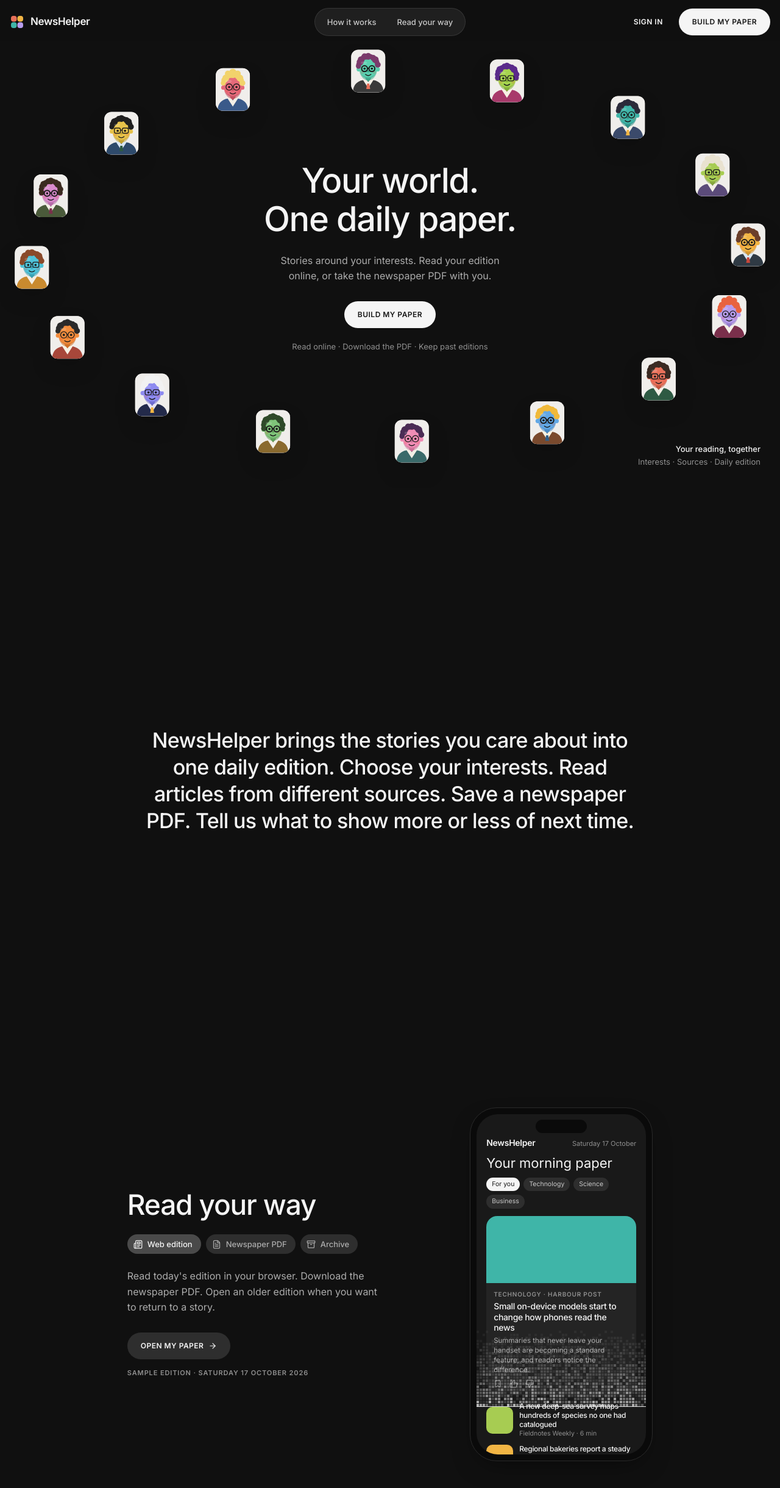
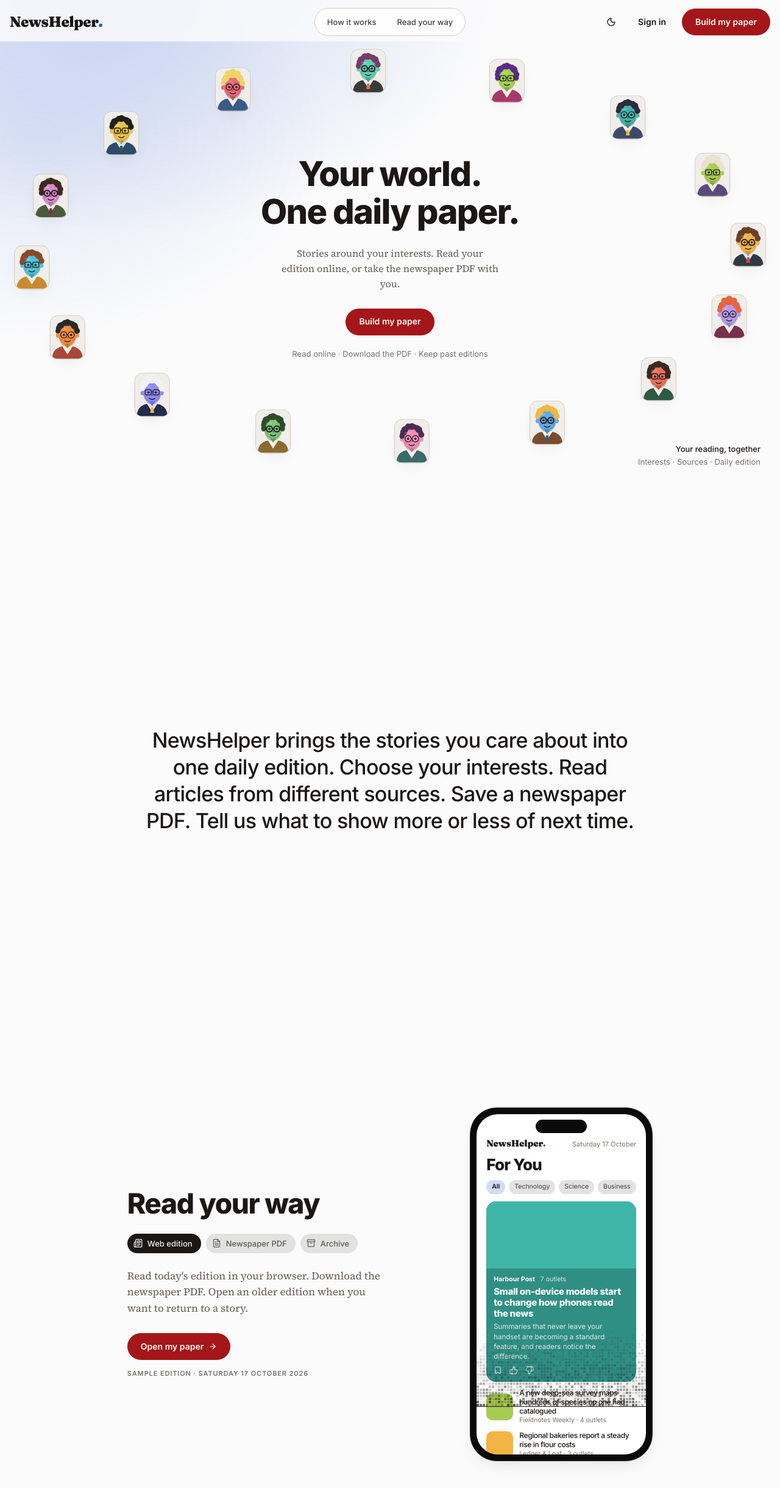
Before and after one commit to Abdul-Rafe8311/new-_helper, a Next.js app in the folder apps/web/: page / in a window 1280 px wide. Shown: the top 2440 px of the page at 61% size. Built offline with nearby package versions, Linux system fonts and the light colour scheme.

Commit message:
feat(web): landing follows the app tokens and theme; previews match the real reader, PDF and archive

```diff
--- a/apps/web/src/app/page.tsx
+++ b/apps/web/src/app/page.tsx
@@ -1,3 +1,4 @@
+import { StaticAmbient } from "@/components/brand/ambient";
 import { DeskCards } from "@/components/landing/desk-cards";
 import { Faq } from "@/components/landing/faq";
 import { LandingNav } from "@/components/landing/landing-nav";
@@ -9,7 +10,8 @@
 
 export default function Home() {
   return (
-    <div className="lp flex-1">
+    <div className="lp brand-scope flex-1">
+      <StaticAmbient />
       <LandingNav />
       <main>
         <OrbitManifesto />
--- a/apps/web/src/components/landing/landing-nav.tsx
+++ b/apps/web/src/components/landing/landing-nav.tsx
@@ -1,34 +1,24 @@
 import Link from "next/link";
 
-/** Original multicolour emblem: four rounded petals, one per desk colour. */
-function Emblem() {
-  return (
-    <svg viewBox="0 0 24 24" width="24" height="24" aria-hidden="true" focusable="false">
-      <rect x="2" y="2" width="9.5" height="9.5" rx="4" fill="#e8715a" />
-      <rect x="12.5" y="2" width="9.5" height="9.5" rx="4" fill="#f2b544" />
-      <rect x="2" y="12.5" width="9.5" height="9.5" rx="4" fill="#3fb5a8" />
-      <rect x="12.5" y="12.5" width="9.5" height="9.5" rx="4" fill="#b79ced" />
-    </svg>
-  );
-}
+import { Brand } from "@/components/brand/brand";
+import { ThemeToggle } from "@/components/theme/theme-toggle";
 
 export function LandingNav() {
   return (
     <header className="lp-nav">
-      <Link href="/" className="lp-brand" aria-label="NewsHelper home">
-        <Emblem />
-        NewsHelper
-      </Link>
+      <Brand size="md" className="justify-self-start text-xl sm:text-2xl" />
       <nav className="lp-center" aria-label="Page sections">
         <a href="#how-it-works">How it works</a>
         <a href="#read-your-way">Read your way</a>
       </nav>
       <div className="lp-right">
+        <ThemeToggle />
         <Link href="/login" className="lp-pill lp-pill--ghost lp-signin">
           Sign in
         </Link>
-        <Link href="/signup" className="lp-pill lp-pill--light">
-          Build my paper
+        <Link href="/signup" aria-label="Build my paper" className="lp-pill lp-pill--primary max-sm:px-4">
+          <span className="sm:hidden">Get started</span>
+          <span className="hidden sm:inline">Build my paper</span>
         </Link>
       </div>
     </header>
--- a/apps/web/src/components/landing/landing.css
+++ b/apps/web/src/components/landing/landing.css
@@ -9,29 +9,28 @@
 }
 
 html:has(.lp) {
-  background: #101010;
+  background: var(--canvas);
 }
 
+/* Tokens are the app's own (globals.css); these are only aliases the landing rules were written with. */
 .lp {
-  --background: #101010;
-  --surface-1: #191919;
-  --surface-2: #202020;
-  --surface-3: #242424;
-  --surface-4: #2e2e2e;
-  --surface-5: #323232;
-  --text: #f5f5f5;
-  --text-secondary: #acacac;
-  --text-soft: #c9c9c9;
-  --text-muted: #8f8f8f;
-  --cta-background: #f5f5f5;
-  --cta-text: #181818;
+  --background: var(--canvas);
+  --surface-1: var(--surface);
+  --surface-2: color-mix(in srgb, var(--ink) 4%, var(--surface));
+  --surface-3: color-mix(in srgb, var(--ink) 7%, var(--surface));
+  --surface-4: color-mix(in srgb, var(--ink) 11%, var(--canvas));
+  --surface-5: color-mix(in srgb, var(--ink) 16%, var(--canvas));
+  --text: var(--ink);
+  --text-secondary: var(--muted);
+  --text-soft: color-mix(in srgb, var(--ink) 82%, var(--canvas));
+  --text-muted: color-mix(in srgb, var(--muted) 85%, var(--canvas));
   --avatar-background: #f0eeeb;
-  --border: rgba(255, 255, 255, 0.1);
-  --shadow: 0 16px 40px -16px rgba(0, 0, 0, 0.5);
+  --border: var(--rule);
+  --shadow: var(--shadow-card);
   --nav-h: 64px;
+  position: relative;
   background: var(--background);
   color: var(--text);
-  color-scheme: dark;
   font-family: var(--font-inter), ui-sans-serif, system-ui, sans-serif;
   font-size: 16px;
   line-height: 1.6;
@@ -43,12 +42,12 @@
   box-sizing: border-box;
 }
 .lp :focus-visible {
-  outline: 2px solid var(--text);
+  outline: 2px solid var(--ring);
   outline-offset: 3px;
 }
 :where(.lp) :where(h1, h2, h3, h4) {
-  font-weight: 500;
-  letter-spacing: -0.025em;
+  font-weight: 800;
+  letter-spacing: -0.03em;
   margin: 0;
 }
 :where(.lp) p {
@@ -72,34 +71,48 @@
   min-height: 44px;
   padding: 0 22px;
   border-radius: 999px;
-  font-size: 12px;
+  font-size: 14px;
   font-weight: 600;
-  letter-spacing: 0.04em;
-  text-transform: uppercase;
   text-decoration: none;
   white-space: nowrap;
   border: 0;
   cursor: pointer;
+  transition: background-color 150ms, transform 150ms;
 }
-.lp-pill--light {
-  background: var(--cta-background);
-  color: var(--cta-text);
+.lp-pill:active {
+  transform: scale(0.98);
 }
-.lp-pill--dark {
-  background: var(--surface-4);
+/* One primary action style, shared with the app's accent button. */
+.lp-pill--primary {
+  background: var(--accent);
+  color: var(--accent-ink);
+}
+.lp-pill--outline {
+  background: transparent;
   color: var(--text);
+  border: 1px solid color-mix(in srgb, var(--ink) 35%, transparent);
 }
 .lp-pill--ghost {
   background: transparent;
   color: var(--text);
 }
 @media (hover: hover) {
-  .lp-pill--light:hover {
-    background: #fff;
+  .lp-pill--primary:hover {
+    background: color-mix(in srgb, var(--accent) 88%, var(--ink));
   }
-  .lp-pill--dark:hover,
+  .lp-pill--outline:hover {
+    background: color-mix(in srgb, var(--ink) 6%, transparent);
+  }
   .lp-pill--ghost:hover {
-    background: var(--surface-5);
+    background: color-mix(in srgb, var(--ink) 8%, transparent);
+  }
+}
+@media (prefers-reduced-motion: reduce) {
+  .lp-pill {
+    transition: none;
+  }
+  .lp-pill:active {
+    transform: none;
   }
 }
 
@@ -125,7 +138,7 @@
   position: absolute;
   inset: -12px 0 -8px;
   z-index: -1;
-  background: rgba(16, 16, 16, 0.82);
+  background: color-mix(in srgb, var(--canvas) 84%, transparent);
   backdrop-filter: blur(10px);
   pointer-events: none;
 }
@@ -146,7 +159,7 @@
   gap: 2px;
   padding: 4px;
   border-radius: 999px;
-  background: rgba(36, 36, 36, 0.78);
+  background: color-mix(in srgb, var(--surface) 82%, transparent);
   backdrop-filter: blur(12px);
   border: 1px solid var(--border);
 }
@@ -173,14 +186,8 @@
   gap: 4px;
   justify-self: end;
 }
-.lp-signin {
-  display: none;
-}
 @media (min-width: 768px) {
   .lp-center {
-    display: inline-flex;
-  }
-  .lp-signin {
     display: inline-flex;
   }
 }
@@ -250,7 +257,7 @@
   border: 0;
   border-radius: 12px;
   background: var(--avatar-background);
-  box-shadow: var(--shadow);
+  box-shadow: var(--shadow), 0 0 0 1px var(--rule);
   cursor: pointer;
   transition:
     transform 180ms ease-out,
@@ -336,6 +343,9 @@
   text-wrap: balance;
 }
 .lp-hero__copy {
+  font-family: var(--font-source-serif), Georgia, serif;
+  font-size: 17px;
+  line-height: 1.55;
   margin-top: 24px;
   max-width: 360px;
   color: var(--text-secondary);
@@ -393,7 +403,7 @@
 }
 .lp-word {
   --wp: clamp(0, calc((var(--r) * (var(--n) + 4) - var(--i)) / 4), 1);
-  color: color-mix(in srgb, var(--text) calc(var(--wp) * 100%), #4a4a4a);
+  color: color-mix(in srgb, var(--text) calc(var(--wp) * 100%), color-mix(in srgb, var(--muted) 45%, var(--canvas)));
 }
 
 @media (prefers-reduced-motion: reduce) {
@@ -467,10 +477,13 @@
   height: 15px;
 }
 .lp-chip[aria-pressed="true"] {
-  background: #4a4a4a;
-  color: var(--text);
+  background: var(--ink);
+  color: var(--paper);
 }
 .lp-ryw__body {
+  font-family: var(--font-source-serif), Georgia, serif;
+  font-size: 17px;
+  line-height: 1.55;
   margin-top: 24px;
   color: var(--text-secondary);
   max-width: 420px;
@@ -535,7 +548,7 @@
   width: 100%;
   height: 100%;
   z-index: 3;
-  color: #f5f5f5;
+  color: var(--ink);
 }
 .lp-sample {
   display: inline-block;
@@ -557,13 +570,19 @@
 }
 .lp-wb__head strong {
   color: var(--text);
-  font-size: 14px;
-  font-weight: 600;
-  letter-spacing: -0.02em;
+  font-family: var(--font-fraunces), Georgia, serif;
+  font-size: 15px;
+  font-weight: 900;
+  letter-spacing: -0.01em;
+}
+.lp-wb__head strong span {
+  color: var(--brand);
 }
 .lp-wb__title {
-  margin-top: 10px;
-  font-size: 22px;
+  margin-top: 8px;
+  font-weight: 800;
+  letter-spacing: -0.03em;
+  font-size: 26px;
   line-height: 1.15;
 }
 .lp-tags {
@@ -580,8 +599,9 @@
   color: var(--text-soft);
 }
 .lp-tag[data-on="true"] {
-  background: var(--cta-background);
-  color: var(--cta-text);
+  background: color-mix(in srgb, var(--brand) 22%, transparent);
+  color: var(--text);
+  font-weight: 600;
 }
 .lp-photo {
   background: var(--c);
@@ -589,8 +609,9 @@
 }
 .lp-wb__lead {
   margin-top: 12px;
-  border-radius: 18px;
-  background: var(--surface-3);
+  border-radius: 16px;
+  background: color-mix(in oklab, var(--c) 84%, #000);
+  color: #fff;
   overflow: hidden;
 }
 .lp-wb__lead .lp-photo {
@@ -609,20 +630,29 @@
 }
 .lp-wb__lead h3 {
   margin: 3px 0 4px;
-  font-size: 14px;
-  line-height: 1.25;
-  font-weight: 500;
+  font-size: 15px;
+  line-height: 1.2;
+  font-weight: 800;
+  letter-spacing: -0.02em;
 }
 .lp-wb__lead p.lp-sum {
   font-size: 11.5px;
   line-height: 1.4;
-  color: var(--text-secondary);
+  color: rgb(255 255 255 / 0.85);
+}
+.lp-meta {
+  font-size: 10.5px;
+  color: rgb(255 255 255 / 0.8);
+}
+.lp-meta b {
+  margin-right: 6px;
+  color: #fff;
 }
 .lp-actions {
   display: flex;
   gap: 12px;
   margin-top: 8px;
-  color: var(--text-muted);
+  color: rgb(255 255 255 / 0.85);
 }
 .lp-actions svg {
   width: 14px;
@@ -661,7 +691,7 @@
   border-radius: 6px;
   background: #f4efe4;
   color: #1c1a17;
-  font-family: Georgia, "Times New Roman", serif;
+  font-family: var(--font-source-serif), Georgia, serif;
   overflow: hidden;
 }
 .lp-pdf__mast {
@@ -671,6 +701,7 @@
 }
 .lp-pdf__mast strong {
   display: block;
+  font-family: var(--font-fraunces), Georgia, serif;
   font-size: 22px;
   font-weight: 800;
   letter-spacing: -0.02em;
@@ -749,8 +780,8 @@
   margin-top: 12px;
   height: 34px;
   border-radius: 999px;
-  background: var(--cta-background);
-  color: var(--cta-text);
+  background: var(--ink);
+  color: var(--paper);
   font-size: 11px;
   font-weight: 600;
   letter-spacing: 0.04em;
@@ -761,11 +792,19 @@
   height: 14px;
 }
 
-/* archive panel */
+/* archive panel: the real archive's cards, in miniature */
+.lp-ar__kicker {
+  font-size: 9.5px;
+  font-weight: 600;
+  letter-spacing: 0.12em;
+  text-transform: uppercase;
+  color: var(--text-muted);
+}
 .lp-ar h3 {
-  font-size: 20px;
-  font-weight: 500;
-  letter-spacing: -0.02em;
+  margin-top: 2px;
+  font-size: 28px;
+  font-weight: 800;
+  letter-spacing: -0.03em;
 }
 .lp-ar ul {
   list-style: none;
@@ -779,16 +818,35 @@
   justify-content: space-between;
   align-items: center;
   padding: 12px 14px;
+  border: 1px solid var(--border);
   border-radius: 14px;
-  background: var(--surface-3);
-  font-size: 13px;
+  background: var(--surface-1);
+}
+.lp-ar li > div {
+  display: grid;
+}
+.lp-ar li b {
+  font-size: 15px;
+  font-weight: 800;
+  letter-spacing: -0.02em;
 }
 .lp-ar li span {
+  font-size: 11.5px;
+  color: var(--text-secondary);
+}
+.lp-ar li em {
+  margin-top: 2px;
+  font-style: normal;
+  font-size: 11px;
   color: var(--text-muted);
-  font-size: 11px;
+}
+.lp-ar li svg {
+  width: 15px;
+  height: 15px;
+  color: var(--text-muted);
 }
 .lp-ar li[data-today="true"] {
-  background: var(--surface-5);
+  border-color: color-mix(in srgb, var(--brand) 50%, var(--border));
 }
 
 /* pinned on desktop with motion; static everywhere else */
@@ -847,6 +905,9 @@
   line-height: 1.1;
 }
 .lp-desks__lede {
+  font-family: var(--font-source-serif), Georgia, serif;
+  font-size: 17px;
+  line-height: 1.55;
   margin-top: 12px;
   color: var(--text-secondary);
 }
@@ -1011,6 +1072,7 @@
   margin: 0;
 }
 .lp-faq__list button {
+  font-weight: 600;
   display: flex;
   align-items: flex-start;
   gap: 16px;
@@ -1052,6 +1114,9 @@
   transition-delay: 0s;
 }
 .lp-faq__answer p {
+  font-family: var(--font-source-serif), Georgia, serif;
+  font-size: 17px;
+  line-height: 1.55;
   overflow: hidden;
   margin: 0 0 0 38px;
   color: var(--text-secondary);
@@ -1090,6 +1155,9 @@
   line-height: 1.1;
 }
 .lp-world__copy p {
+  font-family: var(--font-source-serif), Georgia, serif;
+  font-size: 17px;
+  line-height: 1.55;
   margin-top: 16px;
   max-width: 420px;
   color: var(--text-secondary);
@@ -1135,3 +1203,16 @@
     transition: none;
   }
 }
+
+.lp-gc {
+  display: none;
+}
+.lp-gc--disc {
+  background-color: var(--surface-3);
+}
+.lp-gc--dot {
+  background-color: var(--ink);
+}
+.lp-gc--rim {
+  background-color: var(--rule);
+}
--- a/apps/web/src/components/landing/orbit-manifesto.tsx
+++ b/apps/web/src/components/landing/orbit-manifesto.tsx
@@ -126,7 +126,7 @@
           One daily paper.
         </h1>
         <p className="lp-hero__copy">Stories around your interests. Read your edition online, or take the newspaper PDF with you.</p>
-        <Link href="/signup" className="lp-pill lp-pill--light">
+        <Link href="/signup" className="lp-pill lp-pill--primary">
           Build my paper
         </Link>
         <p className="lp-hero__meta">Read online · Download the PDF · Keep past editions</p>
--- a/apps/web/src/components/landing/read-your-way.tsx
+++ b/apps/web/src/components/landing/read-your-way.tsx
@@ -21,20 +21,24 @@
   return (
     <>
       <div className="lp-wb__head">
-        <strong>NewsHelper</strong>
+        <strong>
+          NewsHelper<span aria-hidden="true">.</span>
+        </strong>
         <span>{SAMPLE_DATE.replace(/ \d{4}$/, "")}</span>
       </div>
-      <p className="lp-wb__title">Your morning paper</p>
+      <p className="lp-wb__title">For You</p>
       <div className="lp-tags">
-        <span className="lp-tag" data-on="true">For you</span>
+        <span className="lp-tag" data-on="true">All</span>
         {["Technology", "Science", "Business"].map((t) => (
           <span key={t} className="lp-tag">{t}</span>
         ))}
       </div>
-      <div className="lp-wb__lead">
-        <div className="lp-photo" style={color(LEAD.section)} />
+      <div className="lp-wb__lead" style={color(LEAD.section)}>
+        <div className="lp-photo" />
         <div>
-          <p className="lp-kicker">{LEAD.section} · {LEAD.source}</p>
+          <p className="lp-meta">
+            <b>{LEAD.source}</b> {LEAD.sources} outlets
+          </p>
           <h3>{LEAD.headline}</h3>
           <p className="lp-sum">{LEAD.summary}</p>
           <div className="lp-actions">
@@ -46,11 +50,11 @@
       </div>
       <div className="lp-mini">
         {MORE.slice(0, 2).map((s) => (
-          <div key={s.id}>
-            <div className="lp-photo" style={color(s.section)} />
+          <div key={s.id} style={color(s.section)}>
+            <div className="lp-photo" />
             <div>
               <h3>{s.headline}</h3>
-              <p>{s.source} · {s.readMins} min</p>
+              <p>{s.source} · {s.sources} outlets</p>
             </div>
           </div>
         ))}
@@ -94,20 +98,25 @@
 }
 
 function ArchivePanel() {
+  const rows = [SAMPLE_DATE, ...SAMPLE_ARCHIVE_DATES];
   return (
     <div className="lp-ar">
-      <h3>Past editions</h3>
+      <p className="lp-ar__kicker">Every edition, as it was printed</p>
+      <h3>Archive</h3>
       <ul>
-        <li data-today="true">
-          {SAMPLE_DATE.replace(/ \d{4}$/, "")}
-          <span>{SAMPLE_STORIES.length} stories</span>
-        </li>
-        {SAMPLE_ARCHIVE_DATES.map((d) => (
-          <li key={d}>
-            {d.replace(/ \d{4}$/, "")}
-            <span>Sample</span>
-          </li>
-        ))}
+        {rows.map((date, i) => {
+          const [weekday, ...rest] = date.split(" ");
+          return (
+            <li key={date} data-today={i === 0}>
+              <div>
+                <b>{weekday}</b>
+                <span>{rest.join(" ")}</span>
+                {i === 0 ? <em>{SAMPLE_STORIES.length} stories</em> : null}
+              </div>
+              <Download aria-hidden="true" />
+            </li>
+          );
+        })}
       </ul>
     </div>
   );
@@ -190,7 +199,7 @@
             Read today&apos;s edition in your browser. Download the newspaper PDF. Open an older edition when you want to return
             to a story.
           </p>
-          <Link href="/today" className="lp-pill lp-pill--dark">
+          <Link href="/today" className="lp-pill lp-pill--primary">
             Open my paper <ArrowRight aria-hidden="true" size={14} />
           </Link>
           <p className="lp-sample">Sample edition · {SAMPLE_DATE}</p>
```
Also changed, not shown: apps/web/src/components/landing/globe.tsx (+26 -5 lines).
